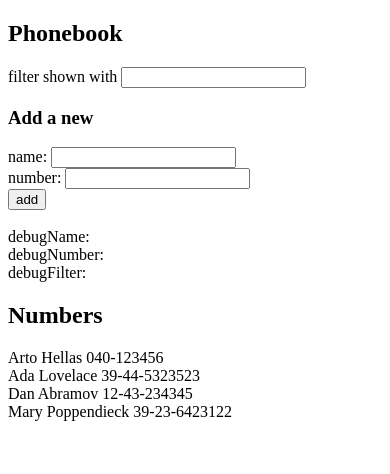
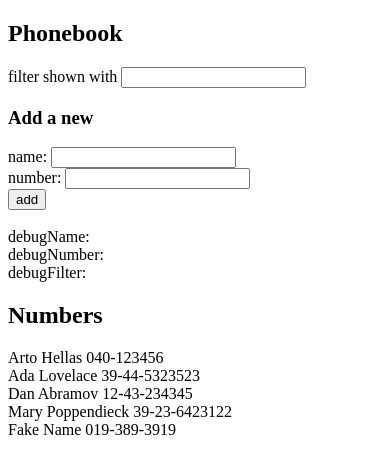
Before and after one commit to lowyelling/fullstackopen-exercises, a React (Vite) app in the folder part2/phonebook/: page / in a window 390 px wide. Shown: the top 474 px of the page. Built offline with nearby package versions, Linux system fonts and the light colour scheme; data requests are answered from the project's data file.

Commit message:
Part 2.12: phonebook - save new number to backend added

```diff
--- a/part2/phonebook/db.json
+++ b/part2/phonebook/db.json
@@ -1,5 +1,5 @@
 {
-  "persons":[
+  "persons": [
     {
       "name": "Arto Hellas",
       "number": "040-123456",
@@ -19,6 +19,11 @@
       "name": "Mary Poppendieck",
       "number": "39-23-6423122",
       "id": "4"
+    },
+    {
+      "id": 5,
+      "name": "Fake Name",
+      "number": "019-389-3919"
     }
   ]
 }
--- a/part2/phonebook/src/App.jsx
+++ b/part2/phonebook/src/App.jsx
@@ -1,5 +1,4 @@
-import { useState } from 'react'
-import { useEffect } from 'react'
+import { useState, useEffect } from 'react'
 import Filter from '../components/Filter'
 import PersonForm from '../components/PersonForm'
 import Persons from '../components/Persons'
@@ -40,7 +39,6 @@
 
   const handleAddName = function (event) {
     event.preventDefault()
-
     const nameExists = persons.some(function (person) {
       return person.name === newName
     })
@@ -56,9 +54,13 @@
       id: persons.length + 1
     }
 
-    setPersons(persons.concat(nameObject))
-    setNewName('')
-    setNewNumber('')
+    axios
+      .post('http://localhost:3001/persons', nameObject)
+      .then(function(response){
+        setPersons(persons.concat(response.data))
+        setNewName('')
+        setNewNumber('')
+      })
   }
 
   const handleNameChange = function (event) {
```
